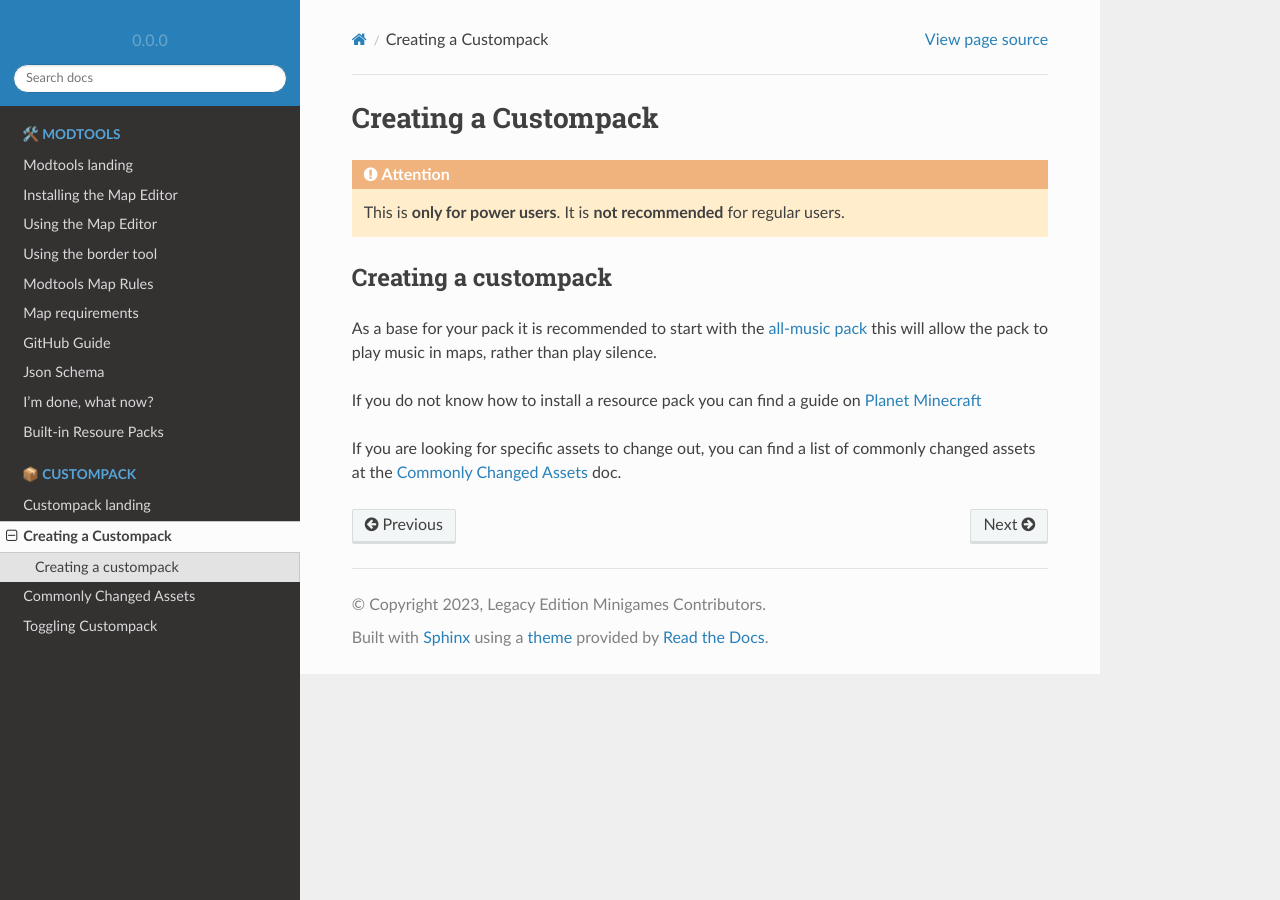
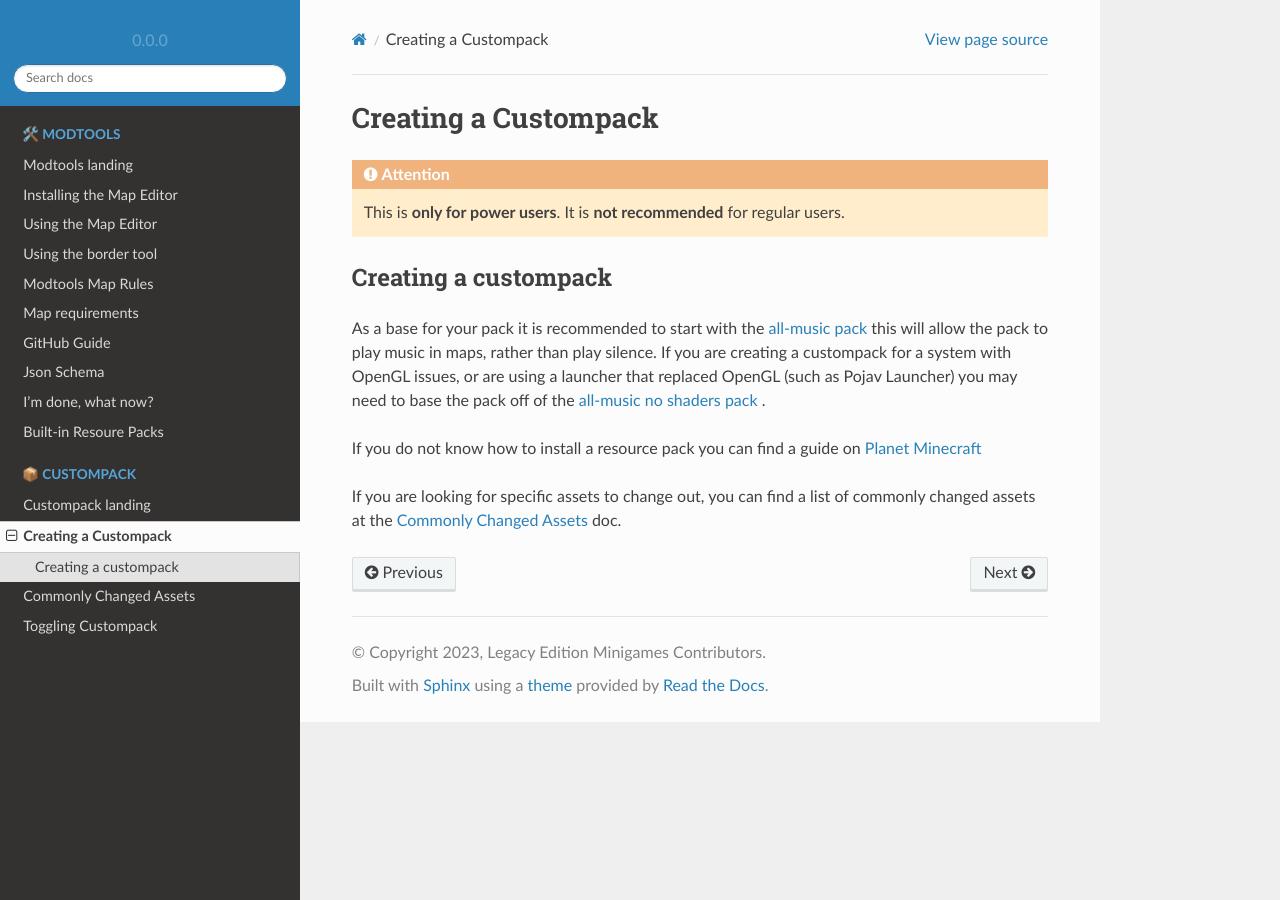
Before and after one commit to Legacy-Edition-Minigames/Documentation, a Sphinx documentation site: the page built from docs/source/custompack/creation.rst, in a window 1280 px wide. Built offline with Sphinx 7.4.7 and the Read the Docs theme 2.0.0, drawn with Linux system fonts in a browser that asks for light colours.

Commit message:
Add Pojav info.

```diff
--- a/docs/source/custompack/creation.rst
+++ b/docs/source/custompack/creation.rst
@@ -9,7 +9,7 @@ Creating a Custompack
 Creating a custompack
 ^^^^^^^^^^^^^^^^^^^^^
 As a base for your pack it is recommended to start with the `all-music pack <https://github.com/Legacy-Edition-Minigames/Minigame-Resources/releases/latest/download/all-music.zip>`_
-this will allow the pack to play music in maps, rather than play silence.
+this will allow the pack to play music in maps, rather than play silence. If you are creating a custompack for a system with OpenGL issues, or are using a launcher that replaced OpenGL (such as Pojav Launcher) you may need to base the pack off of the `all-music no shaders pack <https://github.com/Legacy-Edition-Minigames/Minigame-Resources/releases/latest/download/all-music-no-shaders.zip>`_ .
 
 If you do not know how to install a resource pack you can find a guide on `Planet Minecraft <https://www.planetminecraft.com/blog/how-to-install-a-resource-pack/>`_
 
```
